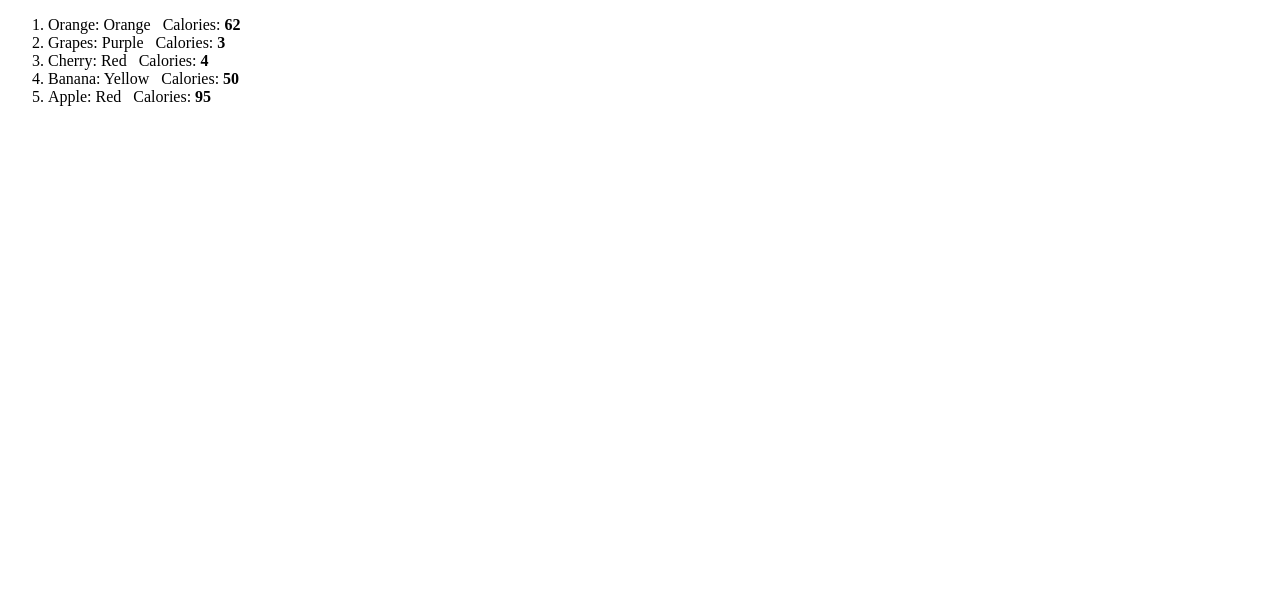
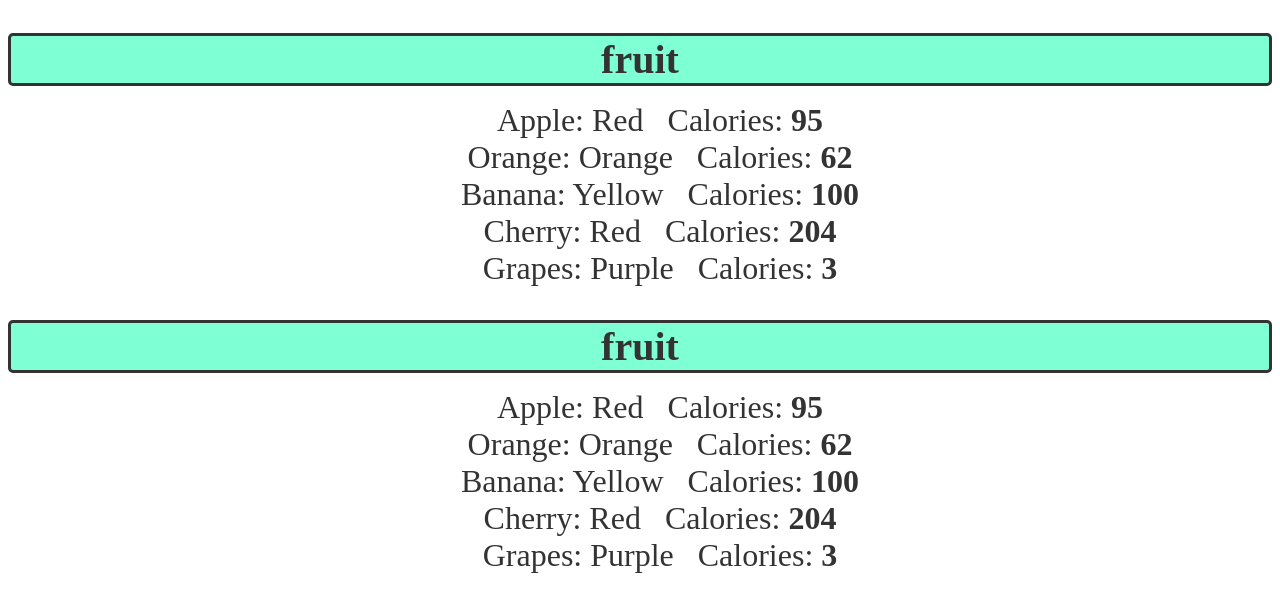
Before and after one commit to jacky881011/React-Learning, a React (Vite) app in the folder my-react-project/: page / in a window 1280 px wide. Shown: the top 612 px of the page. Built offline with nearby package versions, Linux system fonts and the light colour scheme.

Commit message:
MileStone6: Learn how to use List (Sort, Filter) and use Dictionary Key value skills

```diff
--- a/my-react-project/src/App.jsx
+++ b/my-react-project/src/App.jsx
@@ -1,9 +1,24 @@
 // import Button from "./Button/Button";
 import List from "./List";
 function App() {
+
+  const insertList = [{id:1, name:"Apple", color:"Red", calories: 95},
+    {id:2, name:"Orange", color:"Orange", calories: 62},
+    {id:3, name:"Banana", color:"Yellow", calories: 100},
+    {id:4, name:"Cherry", color:"Red", calories: 204},
+    {id:5, name:"Grapes", color:"Purple", calories: 3}];
+
+
+  const insertList2 = [{id:8, name:"Apple", color:"Red", calories: 95},
+      {id:9, name:"Orange", color:"Orange", calories: 62},
+      {id:10, name:"Banana", color:"Yellow", calories: 100},
+      {id:11, name:"Cherry", color:"Red", calories: 204},
+      {id:12, name:"Grapes", color:"Purple", calories: 3}];
+
   return(
     <>
-     <List />
+     {insertList.length > 0 && <List items = {insertList} category = "fruit"/>}
+     {insertList2.length > 0 && <List items = {insertList2} category = "fruit"/>}
     </>
   )
 }
--- a/my-react-project/src/List.jsx
+++ b/my-react-project/src/List.jsx
@@ -1,28 +1,55 @@
-function List()
+import PropTypes from "prop-types";
+
+function List(props)
 {
-    const fruits = ["Apple", "Orange", "Banana", "Cherry", "Grapes"];
+    // const fruits = ["Apple", "Orange", "Banana", "Cherry", "Grapes"];
 
-    const fruits_dict = [{id:1, name:"Apple", color:"Red", calories: 95},
-                        {id:2, name:"Orange", color:"Orange", calories: 62},
-                        {id:3, name:"Banana", color:"Yellow", calories: 50},
-                        {id:4, name:"Cherry", color:"Red", calories: 4},
-                        {id:5, name:"Grapes", color:"Purple", calories: 3}];
+    // const fruits_dict = [{id:1, name:"Apple", color:"Red", calories: 95},
+    //                     {id:2, name:"Orange", color:"Orange", calories: 62},
+    //                     {id:3, name:"Banana", color:"Yellow", calories: 50},
+    //                     {id:4, name:"Cherry", color:"Red", calories: 4},
+    //                     {id:5, name:"Grapes", color:"Purple", calories: 3}];
 
+    const insertList = props.items
     // fruits.sort()
 
     // defenition of sort() method: The sort() method sorts the elements of an array in place and returns the sorted array. The default sort order is ascending, built upon converting the elements into strings, then comparing their sequences of UTF-16 code units values.
-    fruits_dict.sort((a,b)=>{
-        if(a.calories < b.calories) return -1;
-        else if(a.calories > b.calories) return 1;
-        else return 0;})
+    // fruits_dict.sort((a,b)=>{
+    //     if(a.calories < b.calories) return -1;
+    //     else if(a.calories > b.calories) return 1;
+    //     else return 0;})
 
-    fruits_dict.sort((a,b)=> a.name.localeCompare(b.name));
-    fruits_dict.sort((a,b)=> b.name.localeCompare(a.name));
+    // fruits_dict.sort((a,b)=> a.name.localeCompare(b.name));
+    // fruits_dict.sort((a,b)=> b.name.localeCompare(a.name));
+    // fruits_dict.sort((a,b)=> a.calories - b.calories); // Numeric
+    // fruits_dict.sort((a,b)=> b.calories - a.calories); // Reverse numeric
 
-    const fruitsItem = fruits.map(item=><li>{item}</li>);
-    const fuitesItem_dict = fruits_dict.map(item=><li key = {item.id}>
+    // filter the fruit which is under 50 calories
+    // const lowCal_fruits = fruits_dict.filter(item => item.calories <= 50);
+
+    // const fruitsItem = fruits.map(item=><li>{item}</li>);
+
+    const fuitesItem_dict = insertList.map(item=><li key = {item.id}>
             {item.name}: {item.color} &nbsp; Calories: <b>{item.calories}</b></li>);
-    return (<ol>{fuitesItem_dict}</ol>);
+    return (
+        <div>
+            <h2 className = "list-category">{props.category}</h2>
+            <ol className = "list-items">{fuitesItem_dict}</ol>
+        </div>
+    );
+}
+List.proptypes = {
+    items: PropTypes.arrayOf(PropTypes.shape({
+        id: PropTypes.number.isRequired,
+        name: PropTypes.string.isRequired,
+        color: PropTypes.string.isRequired,
+        calories: PropTypes.number.isRequired,
+    })),
+    category: PropTypes.string,
+}
+List.defaultProps = {
+    items: [],
+    category: "Unknown",
 }
 
 export default List;
--- a/my-react-project/src/index.css
+++ b/my-react-project/src/index.css
@@ -58,3 +58,27 @@
   border-radius: 5px;
   margin: 10px;
 }
+
+.list-category{
+  font-size: 2.5em;
+  font-weight: bold;
+  color: hsl(0, 0%, 20%);
+  margin-bottom: 10px;
+  text-align: center;
+  border: 3px solid;
+  border-radius: 5px;
+  background-color: aquamarine;
+}
+
+.list-items li{
+  font-size: 2em;
+  list-style: none;
+  color: hsl(0, 0%, 20%);
+  text-align: center;
+  margin: 0
+}
+
+.list-items li:hover{
+  color: hsl(0, 0%, 50%);
+  cursor:pointer;
+}
```
